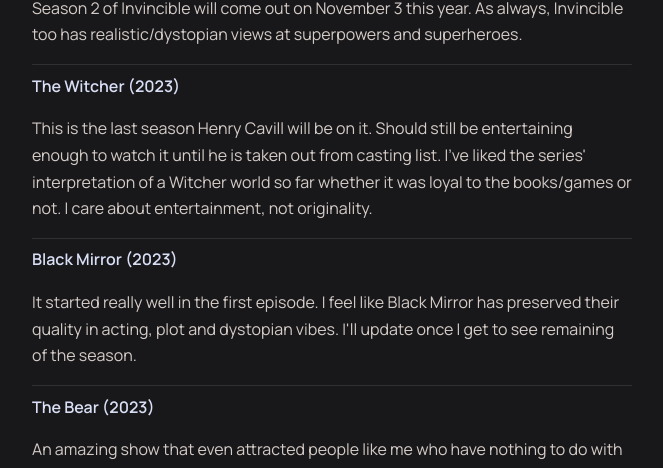
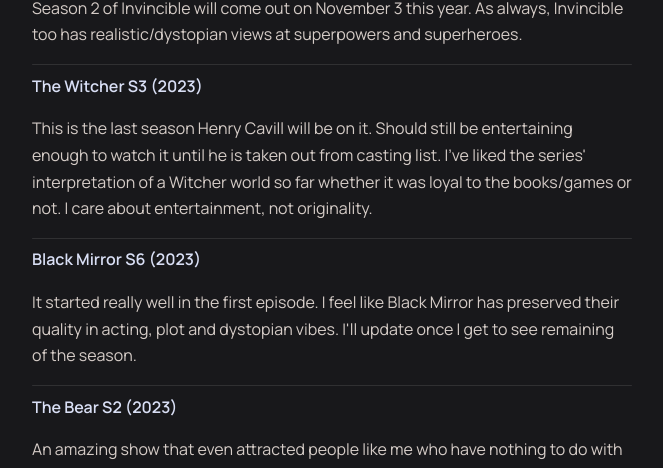
Before and after one commit to emirhalici/personal_page, a React (Vite) app: page /media in a window 1280 px wide. Shown: the part 631-1099 px from the top of the page, without its empty margins (308-971 px from the left). Built offline with nearby package versions, Linux system fonts and the light colour scheme; a web font is replaced by a local one.

Commit message:
feat: add season info to title

```diff
--- a/src/pages/MediaPage/MediaPage.tsx
+++ b/src/pages/MediaPage/MediaPage.tsx
@@ -44,7 +44,7 @@
 };
 
 const witcherS3: MediaPostData = {
-  title: 'The Witcher',
+  title: 'The Witcher S3',
   releaseYear: 2023,
   url: 'https://www.imdb.com/title/tt5180504/',
   ratingOutOfFive: undefined,
@@ -52,7 +52,7 @@
 };
 
 const blackMirrorS6: MediaPostData = {
-  title: 'Black Mirror',
+  title: 'Black Mirror S6',
   releaseYear: 2023,
   url: 'https://www.imdb.com/title/tt2085059/',
   ratingOutOfFive: undefined,
@@ -60,7 +60,7 @@
 };
 
 const theBearS2: MediaPostData = {
-  title: 'The Bear',
+  title: 'The Bear S2',
   releaseYear: 2023,
   content:
     'An amazing show that even attracted people like me who have nothing to do with cooking or being a chef. Looking very forward to watching it when it comes out.',
```
